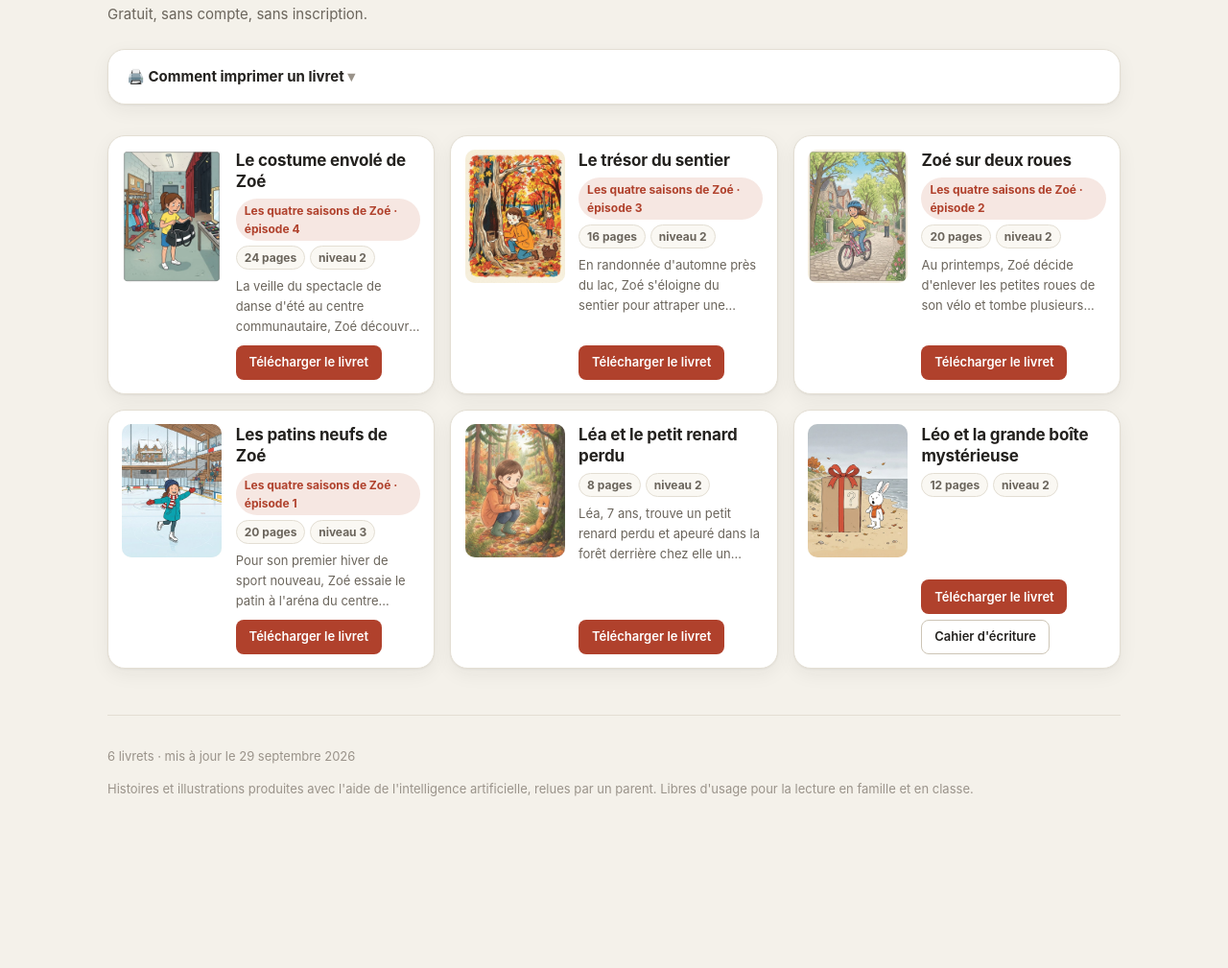
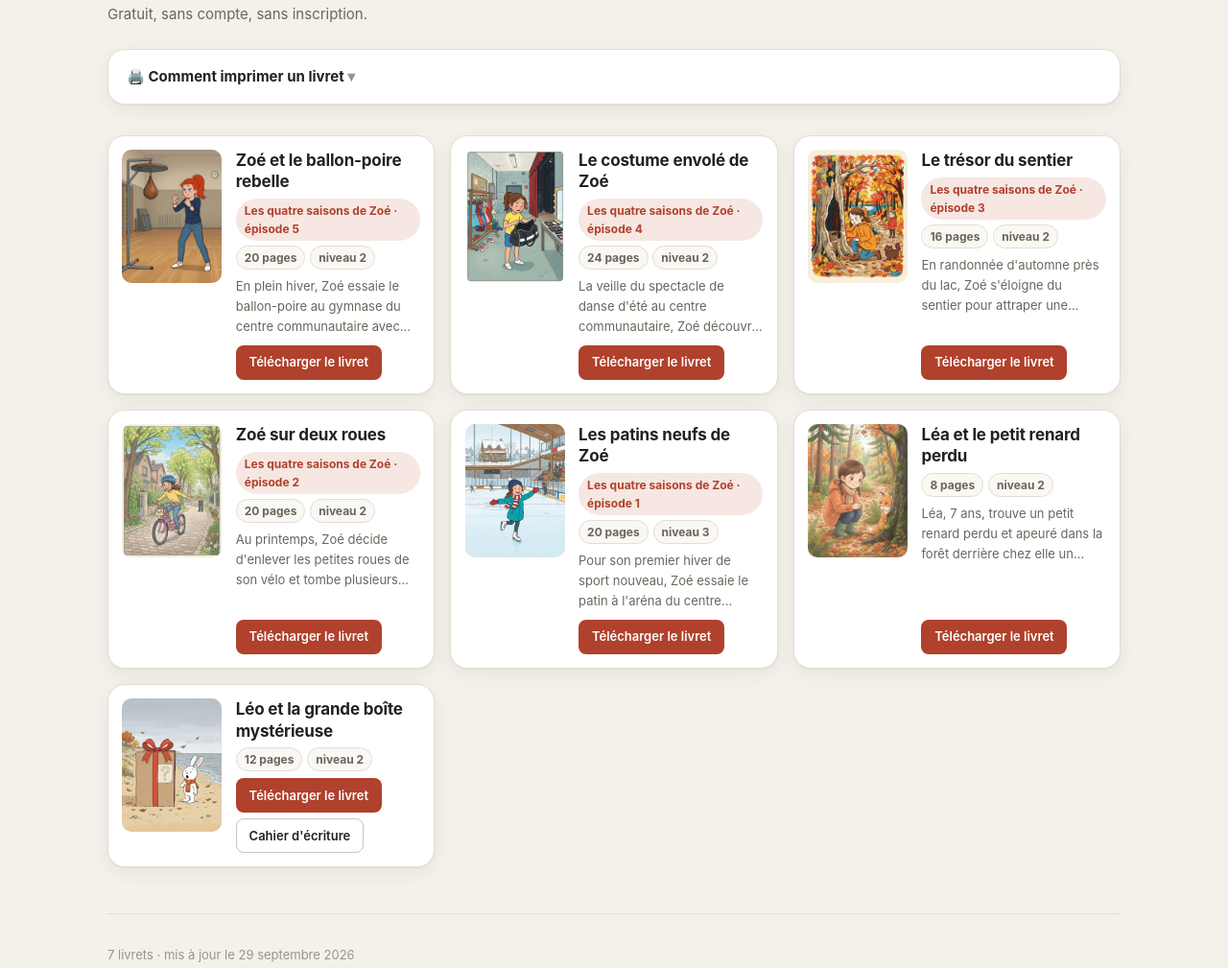
Before and after one commit to molivierbergeron/petits-livres, a plain HTML site: page index.html in a window 1280 px wide. Shown: the part 172-1181 px from the top of the page at 96% size. Before the commit the page ends 1098 px from the top, so only its background shows below. Drawn offline with Linux system fonts and the light colour scheme.

Commit message:
livret produit : « Zoé et le ballon-poire rebelle » — 29 septembre 2026

```diff
--- a/index.html
+++ b/index.html
@@ -109,6 +109,20 @@
 
   <div class="rayon">
       <article class="livre">
+        <div class="couv"><img src="livrets/histoires--zoe-05-zoe-et-le-ballon-poire-rebelle.jpg" alt="" loading="lazy"></div>
+        <div class="corps">
+          <h2>Zoé et le ballon-poire rebelle</h2>
+          <div class="etqs"><span class="etq serie">Les quatre saisons de Zoé · épisode 5</span><span class="etq">20 pages</span><span class="etq">niveau 2</span></div>
+          <p class="resume">En plein hiver, Zoé essaie le ballon-poire au gymnase du centre communautaire avec Nadia, mais l&#x27;engin rebondit toujours du mauvais côté et ses bras s&#x27;épuisent vite. Au bord d&#x27;abandonner, elle doit choisir entre continuer seule à son propre rythme ou demander l&#x27;aide de Félix, un garçon doué qui n&#x27;a pourtant jamais essayé ce sport. Dans la branche où elle persévère seule, Zoé trouve son propre rythme grâce à ses essais et aux encouragements de Nadia, puis rentre fière raconter sa réussite à Réglisse. Dans la branche où elle demande de l&#x27;aide, elle découvre que Félix n&#x27;est pas meilleur qu&#x27;elle au ballon-poire ; ensemble, ils trouvent la bonne technique et célèbrent leur victoire avec Nadia, avant que Zoé ne rentre partager avec Réglisse la joie d&#x27;avoir osé demander de l&#x27;aide.</p>
+          <div class="liens">
+            <a class="bouton" href="livrets/histoires--zoe-05-zoe-et-le-ballon-poire-rebelle.pdf" download
+               data-livre="histoires--zoe-05-zoe-et-le-ballon-poire-rebelle" data-type="livret"
+               title="Livret prêt à plier : imprimez recto verso, côté court, échelle 100 %">Télécharger le livret</a>
+
+          </div>
+        </div>
+      </article>
+      <article class="livre">
         <div class="couv"><img src="livrets/histoires--zoe-04-le-costume-envole-de-zoe.jpg" alt="" loading="lazy"></div>
         <div class="corps">
           <h2>Le costume envolé de Zoé</h2>
@@ -195,7 +209,7 @@
   </div>
 
   <footer>
-    <p>6 livrets ·
+    <p>7 livrets ·
        mis à jour le 29 septembre 2026</p>
     <p>Histoires et illustrations produites avec l'aide de l'intelligence
       artificielle, relues par un parent. Libres d'usage pour la lecture en
```
Also changed, not shown: livres.json (+9 -0 lines), livrets/histoires--zoe-05-zoe-et-le-ballon-poire-rebelle.jpg (added), 1 other file.
